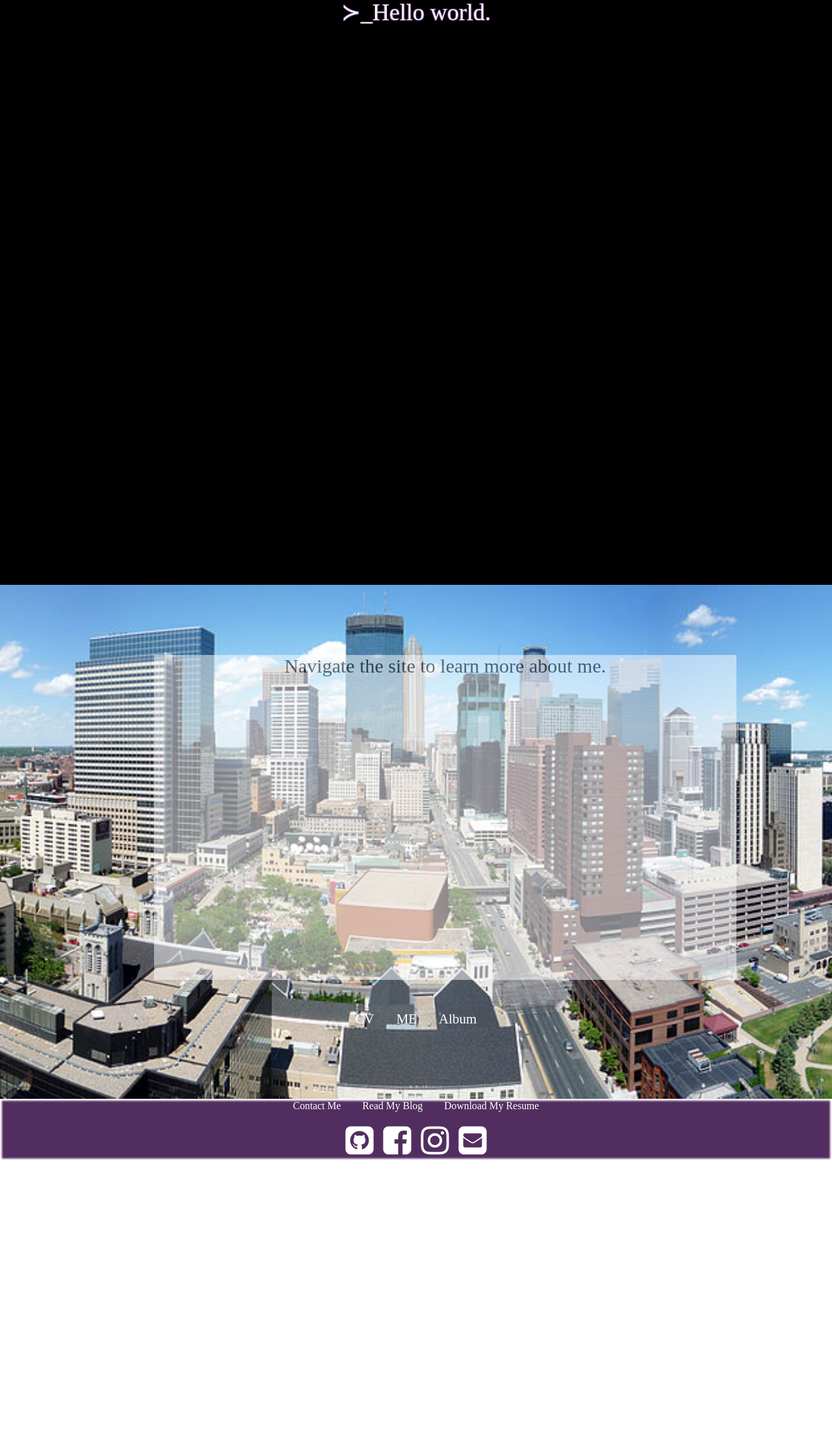
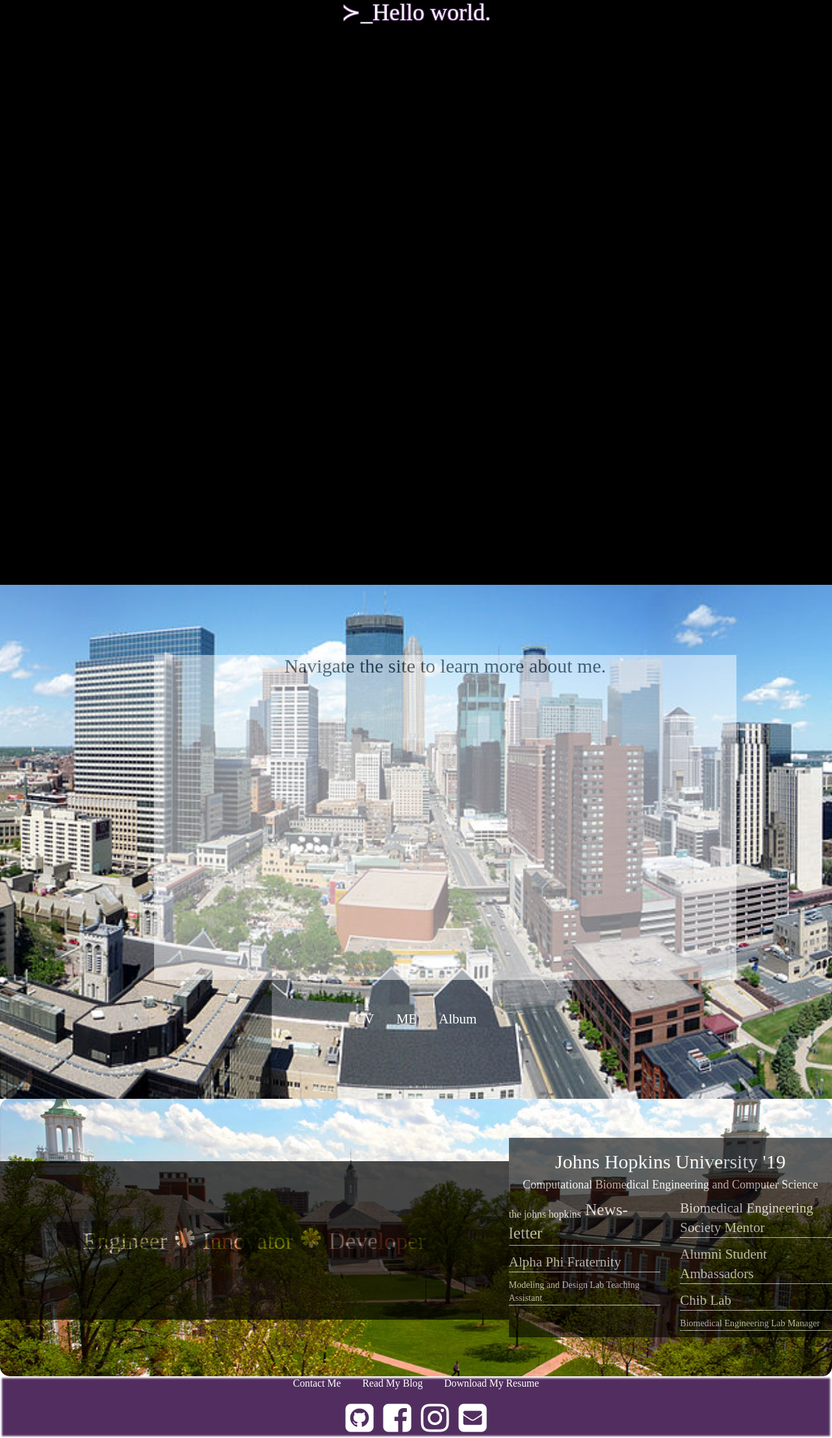
Before and after one commit to pfrank7/pfrank7.github.io, a Jekyll site: the page built from index.html, in a window 1280 px wide. Shown: the whole page at 65% size. Built offline with Jekyll 4.4.1, drawn with Linux system fonts in a browser that asks for light colours; nearby versions of some CDN libraries; before the commit the page ends 1786 px from its top, so only the background shows below that.

Commit message:
Update index.html

```diff
--- a/index.html
+++ b/index.html
@@ -45,6 +45,31 @@ title: Paige Frank
     width:100%;
     height:500px;
 }
+.Hopkins {
+	display:flex;
+	align-items:center;
+	background-image: url("JHU.JPG");
+	background-color: white;
+	background-size:cover;
+	background-repeat:no-repeat;
+	opacity:1;
+	border-radius: 15px;
+	margin:0px;
+	font-family:'Times New Roman', Calibra, serif;
+	background-attachment: fixed;
+   	background-position: center;
+}
+.Hopkins h1 {
+	text-align: center;
+	font-family: 'Apple Chancery', Times New Roman;
+	background-color:black;
+	height:100%;
+	width:100%;
+	mix-blend-mode: multiply;
+	padding:100px;
+	color:white;
+	opacity:.7;
+}
 </style>
 <div>
 	<div> <!-- class = "text-center" -->
@@ -57,6 +82,36 @@ title: Paige Frank
 				<a style = "margin:15px;" href = "CV.html"> CV</a>
 				<a style = "margin:15px;" href = "Me.html"> ME</a>
 				<a style = "margin:15px;" href = "Album.html"> Album</a>
+			</div>
+		</div>
+	</section>
+	<section class = "Hopkins">
+		<h1> Engineer <span class="glyphicon glyphicon-asterisk"></span> Innovator <span class="glyphicon glyphicon-asterisk"></span> Developer </h1>
+		<div class = "container" id = "margin" style = "background-color: black; opacity: .6; color:white;">
+			<div class = "row">
+				<div class = "col-sm-12 text-center">
+					<h2> Johns Hopkins University '19 </h2>
+					<h4> Computational Biomedical Engineering and Computer Science </h4>
+				</div>
+			<div class = "row">
+				<div class = "col-sm-6">
+					<p class = "paragraph" style = "border-bottom:1px solid"><a href="http://www.jhunewsletter.com"><sub>the johns hopkins</sub><big> News-letter</big></a>
+					</p>
+					<p class = "paragraph" style = "border-bottom:1px solid"><a href = "https://www.facebook.com/alphaphijhu/">Alpha Phi Fraternity</a>
+					</p>
+					<p class = "paragraph" style = "border-bottom:1px solid">Modeling and Design Lab Teaching Assistant
+					</p>
+				</div>
+				<div class = "col-sm-6">
+					<p class = "paragraph" style = "border-bottom:1px solid"><a href = "http://pages.jh.edu/~bmes/"> Biomedical Engineering Society Mentor</a>
+					</p>
+					<p class = "paragraph" style = "border-bottom:1px solid"><a href = "http://ambassadors.johnshopkins.edu/">Alumni Student Ambassadors</a>
+					</p>
+					<p class = "paragraph" style = "border-bottom:1px solid"><a href = "http://chiblab.jhu.edu/">Chib Lab</a>
+					</p>
+					<p class = "paragraph" style = "border-bottom:1px solid">Biomedical Engineering Lab Manager
+					</p>
+				</div>
 			</div>
 		</div>
 	</section>
```
